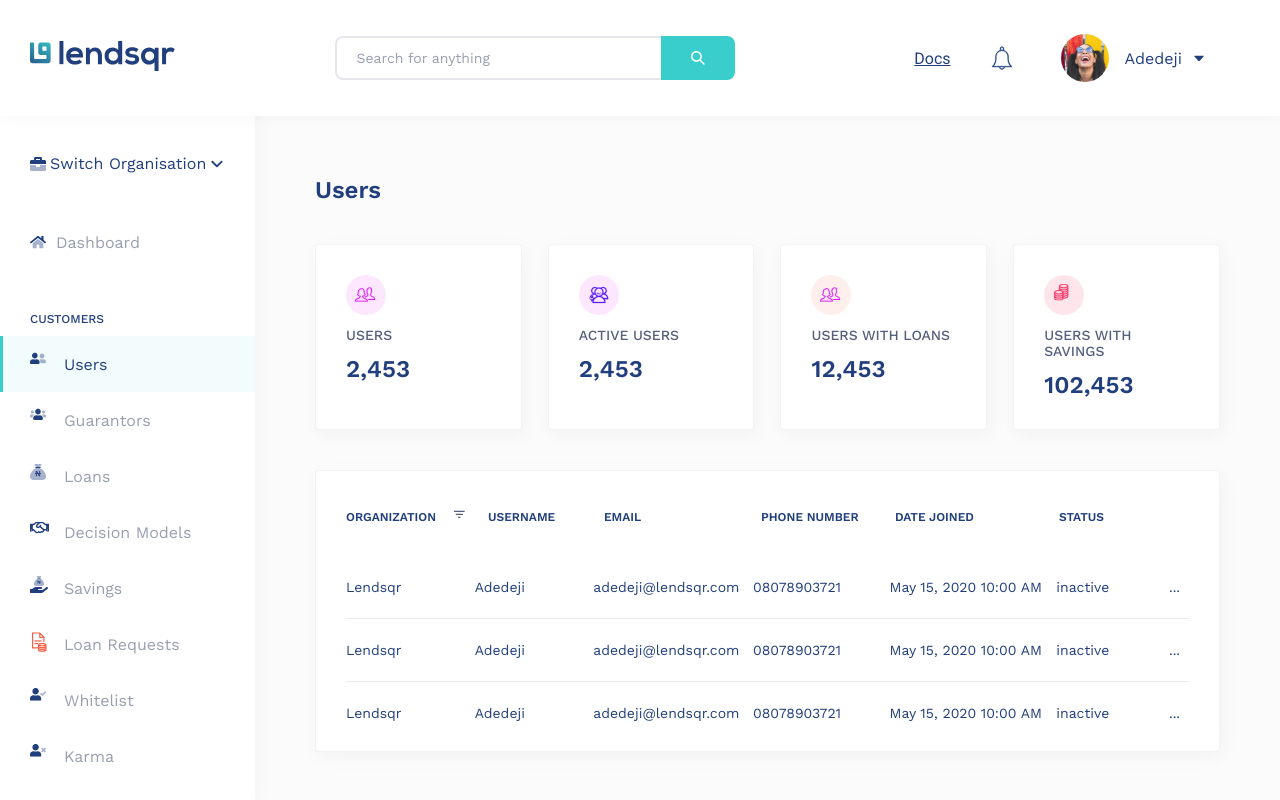
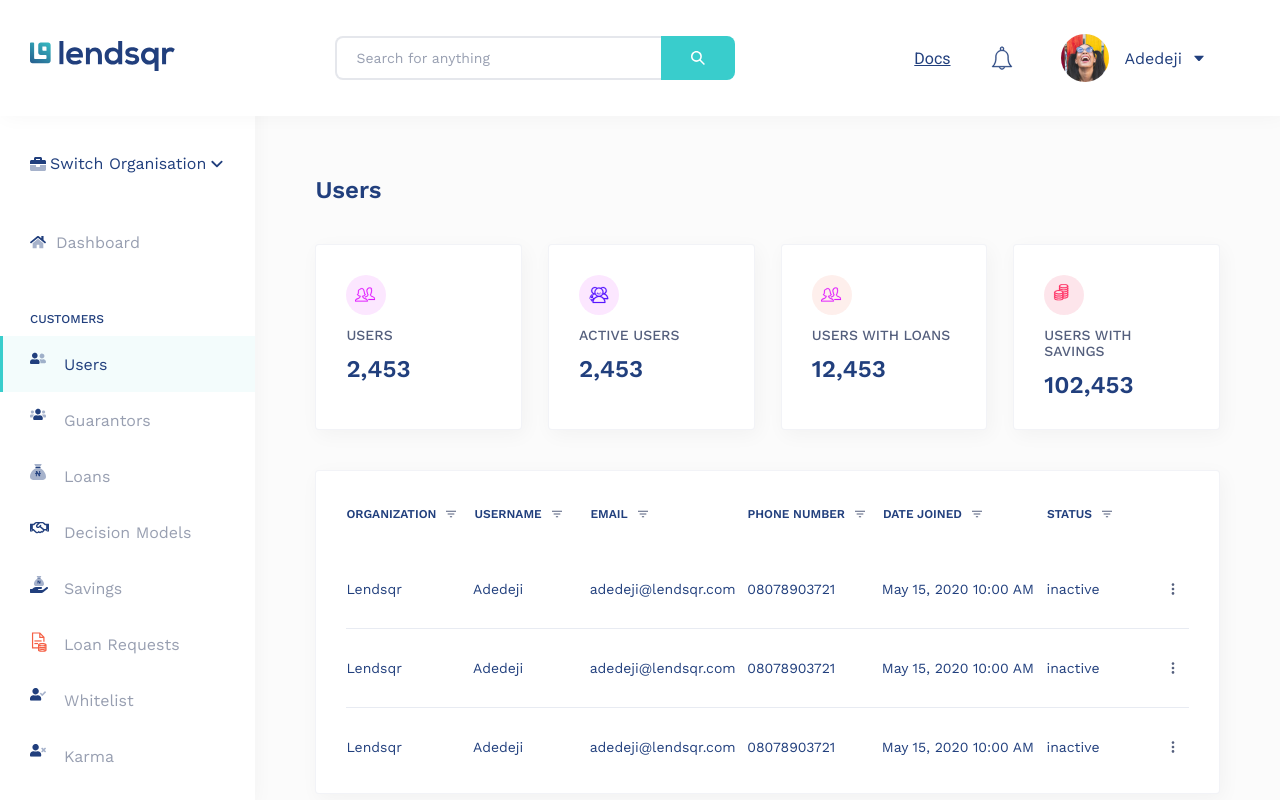
Before and after one commit to michael-peter/lendsqr-fe-test, a React (Vite) app: page /users in a window 1280 px wide. Shown: the top 800 px of the page. Built offline with nearby package versions, Linux system fonts and the light colour scheme.

Commit message:
refactor: data table layout refactor

```diff
--- a/src/components/display/table/table.module.scss
+++ b/src/components/display/table/table.module.scss
@@ -64,6 +64,11 @@
     font-size: var(--text-sm);
     font-weight: var(--font-bold);
     color: var(--color-main);
+
+    button svg {
+      width: 10px;
+      height: 10px;
+    }
   }
 
   td {
--- a/src/components/features/table-column-header/table-column-header.module.scss
+++ b/src/components/features/table-column-header/table-column-header.module.scss
@@ -1,5 +1,5 @@
 .wrapper {
   display: flex;
   align-items: center;
-  gap: var(--space-5);
+  gap: var(--space);
 }
--- a/src/components/icons/interface/FilterIcon.tsx
+++ b/src/components/icons/interface/FilterIcon.tsx
@@ -1,9 +1,9 @@
 export default function FilterIcon() {
   return (
     <svg
-      width="24"
-      height="24"
-      viewBox="0 0 24 24"
+      width="16"
+      height="16"
+      viewBox="0 0 16 16"
       fill="none"
       xmlns="http://www.w3.org/2000/svg"
     >
--- a/src/components/icons/interface/MoreIcon.tsx
+++ b/src/components/icons/interface/MoreIcon.tsx
@@ -1,9 +1,9 @@
 export default function MoreIcon() {
   return (
     <svg
-      width="24"
-      height="24"
-      viewBox="0 0 24 24"
+      width="20"
+      height="20"
+      viewBox="0 0 20 20"
       fill="none"
       xmlns="http://www.w3.org/2000/svg"
     >
--- a/src/pages/Users.tsx
+++ b/src/pages/Users.tsx
@@ -8,6 +8,8 @@ import {
   TableRowType,
 } from "../components/display/table";
 import { TableColumnHeader } from "../components/features";
+import { MoreIcon } from "../components/icons";
+import { IconButton } from "../components/input";
 
 export default function Users() {
   return (
@@ -34,12 +36,32 @@ const columns: TableColumnType[] = [
 
     width: "116px",
   },
-  { field: "username", label: "Username", width: "106px" },
-  { field: "email", label: "Email", width: "147px" },
-  { field: "phone", label: "Phone Number", width: "124px" },
-  { field: "date", label: "Date Joined", width: "154px" },
-  { field: "status", label: "Status", width: "100px" },
-  { field: "action", label: "", width: "20px" },
+  {
+    field: "username",
+    label: <TableColumnHeader label="Username" />,
+    width: "106px",
+  },
+  {
+    field: "email",
+    label: <TableColumnHeader label="Email" />,
+    width: "147px",
+  },
+  {
+    field: "phone",
+    label: <TableColumnHeader label="Phone number" />,
+    width: "124px",
+  },
+  {
+    field: "date",
+    label: <TableColumnHeader label="Date joined" />,
+    width: "154px",
+  },
+  {
+    field: "status",
+    label: <TableColumnHeader label="Status" />,
+    width: "100px",
+  },
+  { field: "action", label: "", width: "32px" },
 ];
 
 const rows: TableRowType[] = [
@@ -51,7 +73,11 @@ const rows: TableRowType[] = [
     phone: "08078903721",
     date: "May 15, 2020 10:00 AM",
     status: "inactive",
-    action: "...",
+    action: (
+      <IconButton>
+        <MoreIcon />
+      </IconButton>
+    ),
   },
   {
     id: "2",
@@ -61,7 +87,11 @@ const rows: TableRowType[] = [
     phone: "08078903721",
     date: "May 15, 2020 10:00 AM",
     status: "inactive",
-    action: "...",
+    action: (
+      <IconButton>
+        <MoreIcon />
+      </IconButton>
+    ),
   },
   {
     id: "3",
@@ -71,6 +101,10 @@ const rows: TableRowType[] = [
     phone: "08078903721",
     date: "May 15, 2020 10:00 AM",
     status: "inactive",
-    action: "...",
+    action: (
+      <IconButton>
+        <MoreIcon />
+      </IconButton>
+    ),
   },
 ];
```
